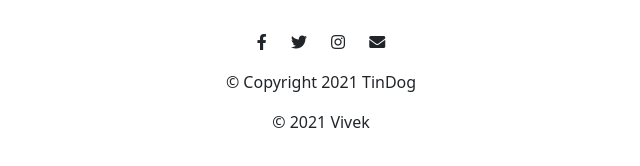
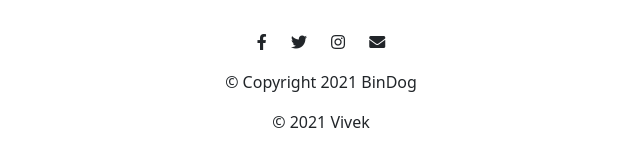
Before and after one commit to Vivek1898/Dog-website-, a plain HTML site: page index.html in a window 1280 px wide. Shown: the part 2887-3053 px from the top of the page, 319-959 px from the left. Drawn offline with nearby package versions, Linux system fonts and the light colour scheme.

Commit message:
Update index.html

```diff
--- a/index.html
+++ b/index.html
@@ -238,7 +238,7 @@
     <i class="social-icon fab fa-twitter"></i>
     <i class="social-icon fab fa-instagram"></i>
     <i class="social-icon fas fa-envelope"></i>
-    <p>© Copyright 2021 TinDog</p>
+    <p>© Copyright 2021 BinDog</p>
     <p>© 2021 Vivek</p>
 
 
```
